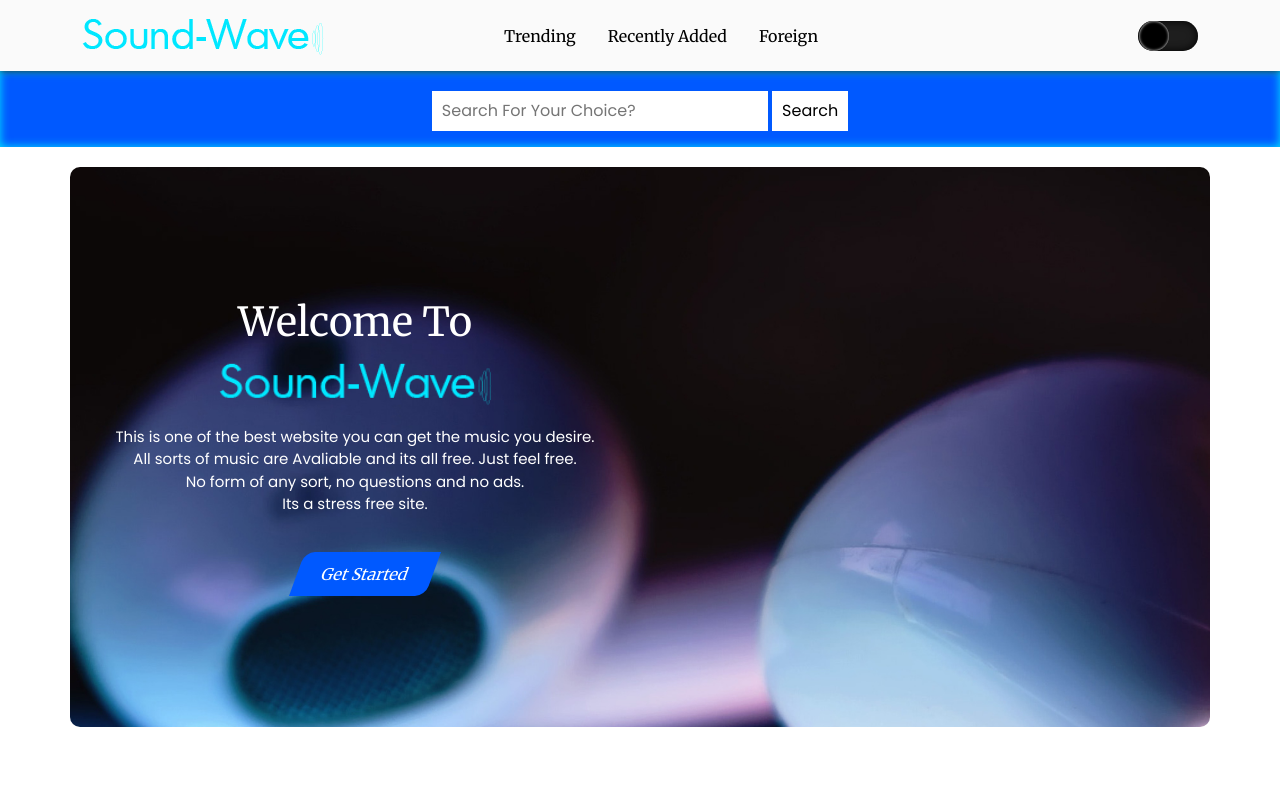
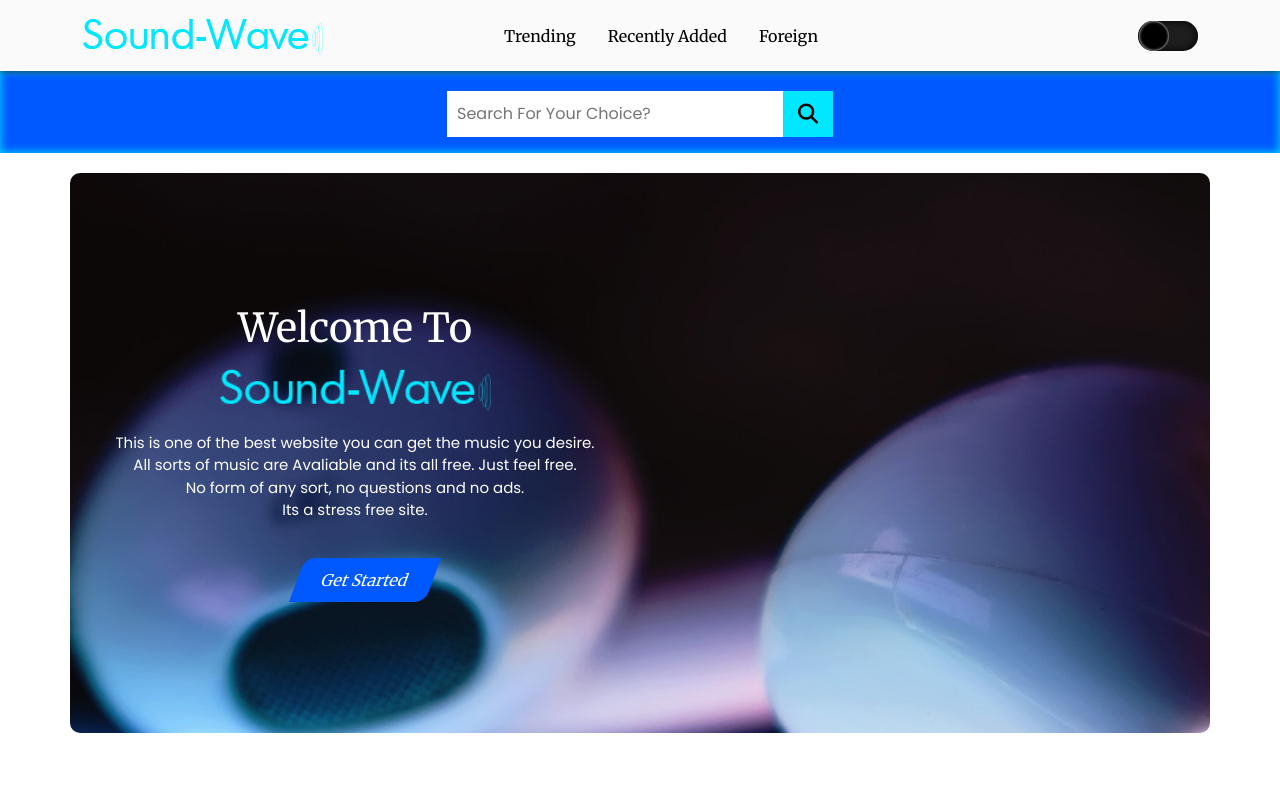
Before and after one commit to Gbemi-Emmanuel/sound-wave, a plain HTML site: page index.html in a window 1280 px wide. Shown: the top 800 px of the page. Drawn offline with nearby package versions, Linux system fonts and the light colour scheme.

Commit message:
files sent

```diff
--- a/css/style.css
+++ b/css/style.css
@@ -194,6 +194,8 @@ body.dark{
 }
 .search-body{
     padding-top: 20px;
+    display: flex;
+    justify-content: center;
 }
 .search-body input{
     border: none;
@@ -205,8 +207,10 @@ body.dark{
 .search-body button{
     padding: 8px 10px;
     border: none;
-    background: var(--White);
+    background: var(--Brand-color);
     color: var(--black);
+    width: 50px;
+    font-size: 20px;
 }
 
 
--- a/index.html
+++ b/index.html
@@ -56,10 +56,10 @@
     <div class="searchbar-container">
         <div class="container">
             <div class="row">
-                <div class="col-md-12 d-flex justify-content-center align-items-center">
+                <div class="col-md-12">
                     <p class="search-body">
                         <input id="mySearch"  type="text" class="" placeholder="Search For Your Choice?">
-                        <button type="button" onclick="SearchFunction()">Search</button>
+                        <button type="button" onclick="SearchFunction()"><i class="fa-solid fa-magnifying-glass"></i></i></button>
                     </p>
                 </div>
             </div>
```
